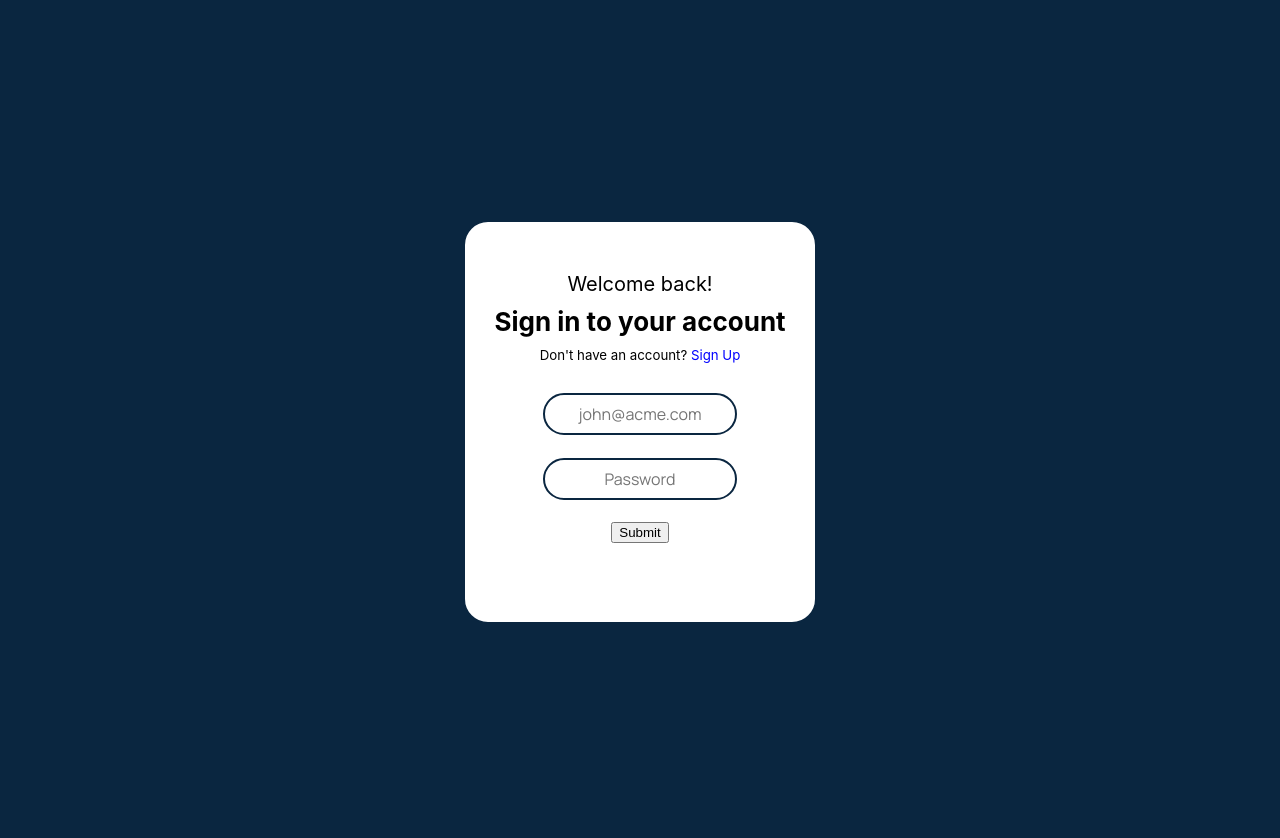
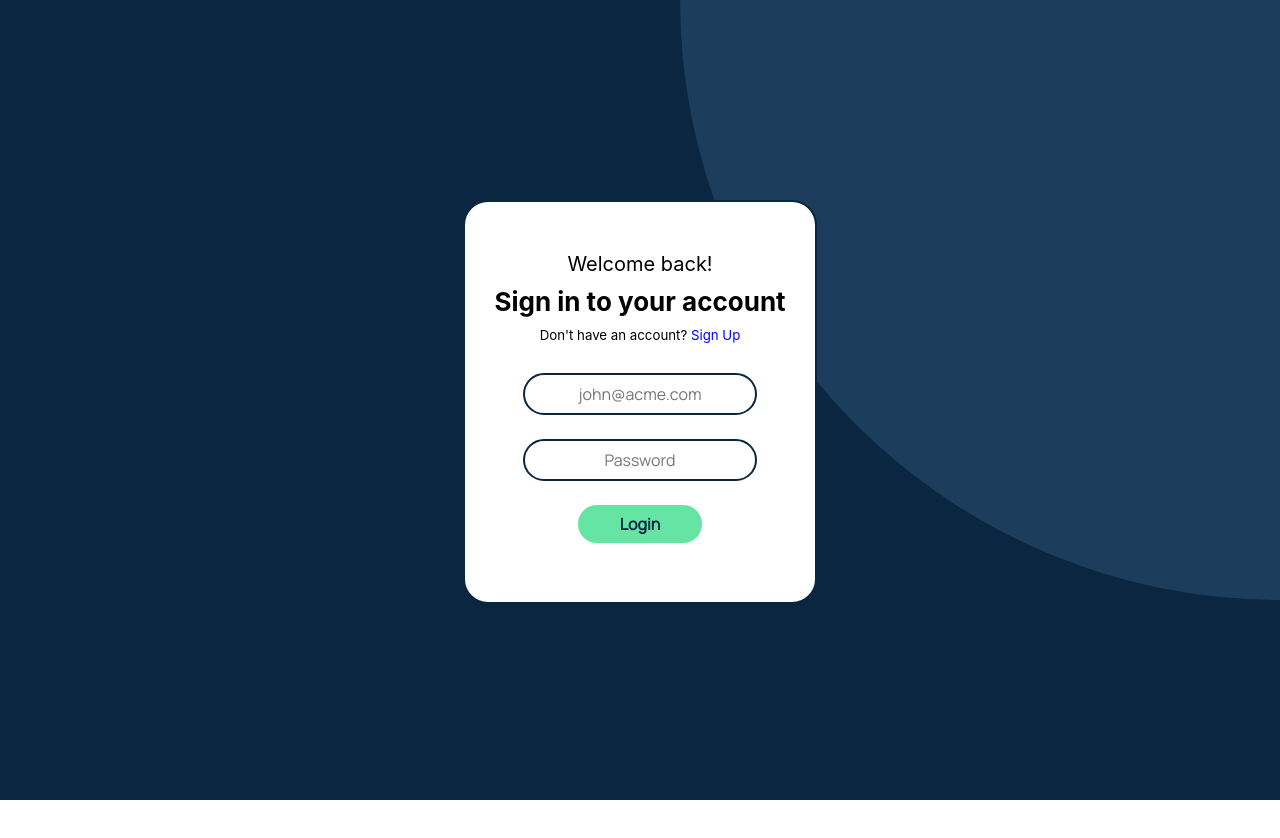
Before and after one commit to Vladimir-Kozinsky/i-service, a React (Create React App) app in the folder my-app/: page / in a window 1280 px wide. After the commit the page ends 800 px from the top, so only its background shows below. Built offline with nearby package versions, Linux system fonts and the light colour scheme.

Commit message:
feat: add button comp

```diff
--- a/my-app/src/App.module.scss
+++ b/my-app/src/App.module.scss
@@ -17,7 +17,7 @@ h6 {
     max-width: 1920px;
     height: 100vh;
     margin: 0 auto;
-    padding: 20px;
+    //padding: 20px;
     position: relative;
     background-color: #0A2640;
 }
--- a/my-app/src/common/Input.module.scss
+++ b/my-app/src/common/Input.module.scss
@@ -1,10 +1,10 @@
 @import url('https://fonts.googleapis.com/css2?family=Lora&family=Manrope&display=swap');
 
 .input {
-    width: 150px;
+    width: 190px;
     height: 38px;
     border: #0A2640 2px solid;
-    border-radius: 240px;
+    border-radius: 24px;
     background-color: #FFFFFF;
     padding: 0 20px;
     color: #0A2640;
@@ -14,8 +14,12 @@
     font-weight: 400;
     text-align: center;
 
+    &:hover {
+        border: #2e6497 2px solid;
+    }
+
     &:focus {
         outline: none;
-        border: #0DBBFC 2px solid;
+        border: #2e6497 2px solid;
     }
 }
--- /dev/null
+++ b/my-app/src/common/buttons/Button.module.scss
@@ -0,0 +1,29 @@
+.button {
+    background-color: #ffffff;
+    border-radius: 24px;
+    height: 38px;
+    padding: 0 40px;
+    color: #0A2640;
+    font-size: 16px;
+    font-family: "Manrope";
+    font-style: normal;
+    font-weight: 700;
+    border: none;
+    transition: all 0.3s;
+    //  border: #0a2640 2px solid;
+    &:hover {
+        cursor: pointer;
+    }
+    &.button__green {
+        background-color: #65e4a3;
+        border: #65e4a3 2px solid;
+
+        &:hover {
+            background-color: #ffffff;
+            border: #0a2640 2px solid;
+        }
+    }
+    &.button__white {
+        border: #0a2640 2px solid;
+    }
+}
--- /dev/null
+++ b/my-app/src/common/buttons/Button.tsx
@@ -0,0 +1,16 @@
+import classNames from "classnames";
+import s from "./Button.module.scss"
+
+type ButtonProps = {
+    text: string;
+    color: string;
+    btnType: "button" | "submit" | "reset";
+}
+
+const Button = ({ text, color, btnType }: ButtonProps) => {
+    return (
+        <button type={btnType} className={classNames(s.button, s[`button__${color}`]) }>{text}</button>
+    )
+}
+
+export default Button;
--- a/my-app/src/components/Auth/Auth.module.scss
+++ b/my-app/src/components/Auth/Auth.module.scss
@@ -1,6 +1,23 @@
+.auth__container {
+    position: relative;
+    width: 100%;
+    height: 100%;
+    overflow: hidden;
+}
+.background__circle {
+    background-color: #1C3D5B;
+    width: 1200px;
+    height: 1200px;
+    border-radius: 1000px;
+    position: absolute;
+    top: -600px;
+    right: -600px;
+
+
+}
 .auth {
-    border: #0A2640 2px solid;
-    background-color: #FFFFFF;
+    border: #0a2640 2px solid;
+    background-color: #ffffff;
     border-radius: 25px;
     height: 400px;
     width: 350px;
@@ -29,7 +46,7 @@
     font-weight: 400;
 
     a {
-        color: #0000FF;
+        color: #0000ff;
 
         &:hover {
             cursor: pointer;
@@ -39,7 +56,7 @@
 
 .auth__form {
     margin-top: 30px;
-    height: 150px;
+    height: 170px;
     display: flex;
     flex-direction: column;
     justify-content: space-between;
--- a/my-app/src/components/Auth/Auth.tsx
+++ b/my-app/src/components/Auth/Auth.tsx
@@ -1,27 +1,28 @@
 import classNames from 'classnames';
 import { Form, Formik, FormikHelpers } from 'formik';
 import React from 'react';
+import Button from '../../common/buttons/Button';
 import Input from '../../common/Input';
 import s from './Auth.module.scss';
 
 interface Values {
-    firstName: string;
-    lastName: string;
     email: string;
+    password: string;
 }
 
 class Auth extends React.Component {
     render(): React.ReactNode {
         return (
+            <div className={s.auth__container}>
+                <div className={s.background__circle}></div>
                 <div className={s.auth}>
                     <h4 className={classNames(s.auth__header, s.auth__header__welcome)}>Welcome back!</h4>
                     <h3 className={classNames(s.auth__header, s.auth__header__signin)}>Sign in to your account</h3>
                     <h5 className={classNames(s.auth__header, s.auth__header__signup)}>Don't have an account? <a>Sign Up</a></h5>
                     <Formik
                         initialValues={{
-                        firstName: '',
-                        lastName: '',
                             email: '',
+                            password: ''
                         }}
                         onSubmit={(
                             values: Values,
@@ -36,10 +37,12 @@ class Auth extends React.Component {
                         <Form className={s.auth__form}>
                             <Input type="email" id="email" name="email" placeholder="john@acme.com" />
                             <Input type="password" id="password" name="password" placeholder="Password" />
-                        <button type="submit">Submit</button>
+                            <Button text="Login" color="green" btnType="submit" />
                         </Form>
                     </Formik>
                 </div >
+            </div>
+
         )
     }
 }
```
Also changed, not shown: my-app/src/common/Input.tsx (+4 -4 lines), 2 other files (tests, documents, lock files or other folders). Lines whose indentation alone changed are shown as unchanged.
